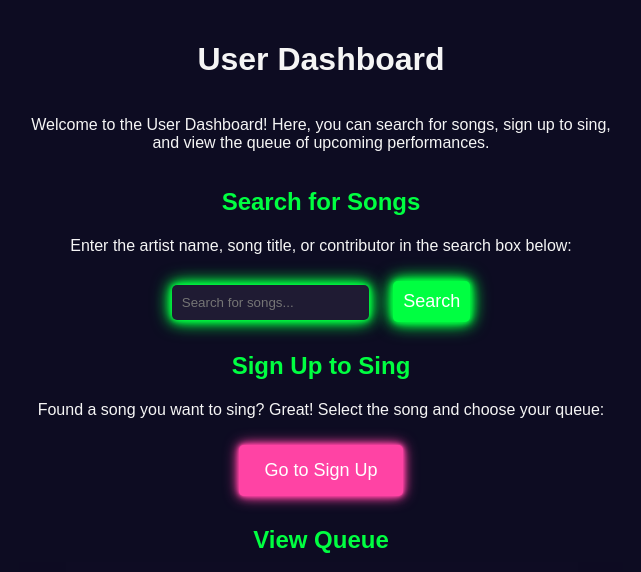
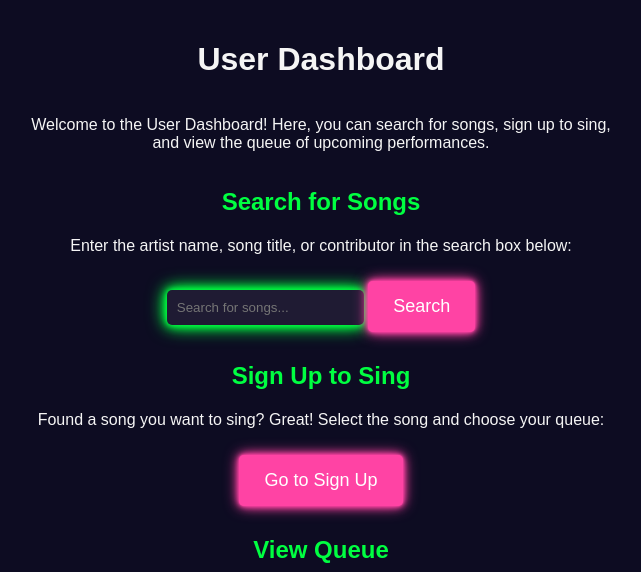
Before and after one commit to AdamBougher/466-GroupProject, a PHP site: page /user.php in a window 1280 px wide. Shown: the top 572 px of the page, without its empty margins (319-960 px from the left). Run offline with PHP 8.4, Linux system fonts and the light colour scheme; data comes from the database, SQL or seed files in the repository.

Commit message:
Update search button styling in styles.css

```diff
--- a/styles.css
+++ b/styles.css
@@ -211,7 +211,7 @@ select:focus {
     /* Far outer glow */
 }
 
-.search-button {
+/*.search-button {
     display: inline-block;
     padding: 15px 25px;
     margin: 10px 0;
@@ -223,14 +223,11 @@ select:focus {
     text-decoration: none;
     font-size: 18px;
     box-shadow: 0 0 5px #ff43a4,
-        /* Inner glow */
         0 0 10px #ff43a4,
-        /* Middle glow */
+
         0 0 15px #ff43a4,
-        /* Outer glow */
         0 0 2px #ff43a4;
-    /* Far outer glow */
-}
+}*/
 
 
 
--- a/user.php
+++ b/user.php
@@ -58,7 +58,7 @@ $songs = $pdo->query("SELECT * FROM Song")->fetchAll();
         <p>Enter the artist name, song title, or contributor in the search box below:</p>
         <form action="search.php" method="post">
             <input type="text" name="search" placeholder="Search for songs...">
-            <input type="submit" value="Search" class="search-button">
+            <input type="submit" value="Search" class="button">
         </form>
 
         <h2>Sign Up to Sing</h2>
```
